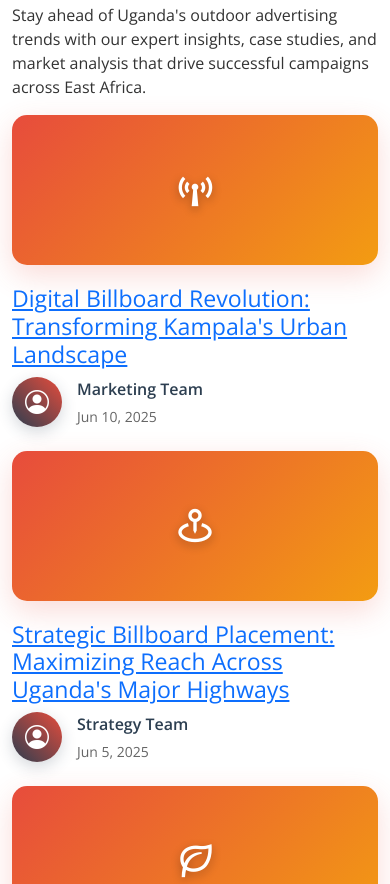
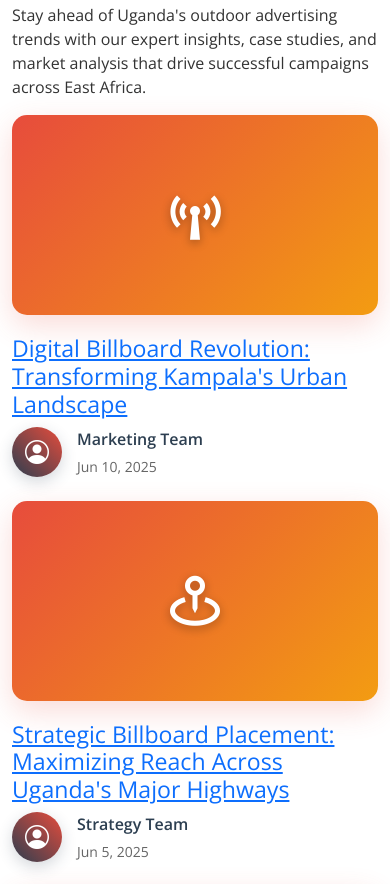
Before and after one commit to opeyemiTaiwo/contentphasemedia.github.io, a plain HTML site: page index.html in a window 390 px wide. Shown: the part 5112-5996 px from the top of the page. Drawn offline with nearby package versions, Linux system fonts and the light colour scheme.

Commit message:
Update index.html

```diff
--- a/index.html
+++ b/index.html
@@ -746,14 +746,6 @@
       .about-icon-container i {
         font-size: 60px;
       }
-
-      .post-icon-container {
-        height: 150px;
-      }
-
-      .post-icon-container i {
-        font-size: 40px;
-      }
     }
   </style>
 </head>
@@ -774,7 +766,6 @@
           <li><a class="nav-link scrollto" href="#about"><i class="bi bi-info-circle"></i> About</a></li>
           <li><a class="nav-link scrollto" href="#services"><i class="bi bi-gear"></i> Services</a></li>
           <li><a class="nav-link scrollto" href="#testimonials"><i class="bi bi-chat-quote"></i> Testimonials</a></li>
-          <li><a class="nav-link scrollto" href="#recent-posts"><i class="bi bi-journal-text"></i> Blog</a></li>
           <li><a class="nav-link scrollto" href="#contact"><i class="bi bi-envelope"></i> Contact</a></li>
           <li><a class="getstarted scrollto" href="#contact"><i class="bi bi-rocket-takeoff"></i> Light Up Your Brand</a></li>
         </ul>
```
